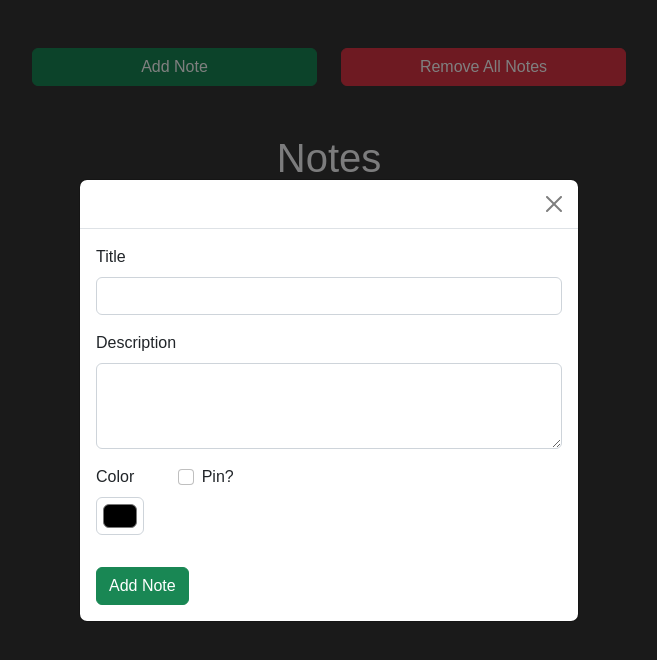
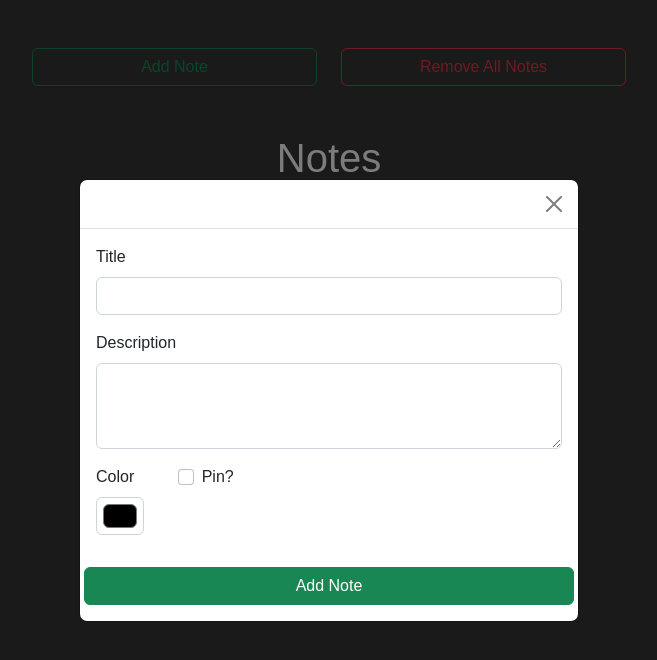
Before and after one commit to PatrykBaranek/notekeep-react, a React (Vite) app: page / in a window 1280 px wide. Both pictures are taken after a click on the button "Add Note". Shown: the top 660 px of the page, without its empty margins (311-968 px from the left). Built offline with nearby package versions, Linux system fonts and the light colour scheme.

Commit message:
add re-render functionality but still don't work

```diff
--- a/package.json
+++ b/package.json
@@ -1,4 +1,5 @@
 {
+  "homepage": "https://patrykbaranek.github.io/notekeep-react/",
   "name": "notekeep-react-ts-project",
   "private": true,
   "version": "0.0.0",
--- a/src/App.tsx
+++ b/src/App.tsx
@@ -1,4 +1,4 @@
-import { useState } from 'react';
+import { useEffect, useState } from 'react';
 import Container from 'react-bootstrap/Container';
 import Row from 'react-bootstrap/Row';
 import Button from 'react-bootstrap/esm/Button';
@@ -18,10 +18,10 @@ const App = () => {
     <>
       <Container className="mt-5">
         <Row className="d-flex justify-content-center gap-4">
-          <Button className="col-3" variant="success" onClick={handleOpenForm}>
+          <Button className="col-3" variant="outline-success" onClick={handleOpenForm}>
             Add Note
           </Button>
-          <Button className="col-3" variant="danger" onClick={handleRemoveAllNotes}>
+          <Button className="col-3" variant="outline-danger" onClick={handleRemoveAllNotes}>
             Remove All Notes
           </Button>
           {openNewNoteForm && (
--- a/src/components/AddNoteForm/AddNoteForm.tsx
+++ b/src/components/AddNoteForm/AddNoteForm.tsx
@@ -60,10 +60,11 @@ export const AddNoteForm = ({ handleCloseForm }: AddNoteFormProps) => {
           <Form.Check ref={pinRef} type="checkbox" label={'Pin?'} />
         </Form.Group>
       </Row>
-
-      <Button variant="success" type="submit">
-        Add Note
-      </Button>
+      <Row>
+        <Button variant="success" type="submit">
+          Add Note
+        </Button>
+      </Row>
     </Form>
   );
 };
--- a/src/components/NoteDetails/NoteDetails.tsx
+++ b/src/components/NoteDetails/NoteDetails.tsx
@@ -1,4 +1,4 @@
-import { Container, Row } from 'react-bootstrap';
+import { Button, Container, Row } from 'react-bootstrap';
 import { useNotes } from '../../hooks/useNotes';
 
 interface NoteDetailsProps {
@@ -13,11 +13,14 @@ export const NoteDetails: React.FC<NoteDetailsProps> = ({ noteId }) => {
   return (
     <Container className="text-dark">
       <Row>
-        <h1 className="text-center">{noteDetails?.title}</h1>
+        <h2 className="text-center">{noteDetails?.title}</h2>
       </Row>
       <Row>
         <p>{noteDetails?.description}</p>
       </Row>
+      <Row>
+        <Button variant="warning">Edit Note</Button>
+      </Row>
     </Container>
   );
 };
--- a/src/components/Notes/Notes.tsx
+++ b/src/components/Notes/Notes.tsx
@@ -1,6 +1,6 @@
 import { Card, Col, Container, Row } from 'react-bootstrap';
 import { INote } from '../../model/Note';
-import { useState } from 'react';
+import { useEffect, useState } from 'react';
 import { ModalComponent } from '../ModalComponent/ModalComponent';
 import { NoteDetails } from '../NoteDetails/NoteDetails';
 
@@ -17,6 +17,8 @@ export const Notes = ({ notes }: NotesProps) => {
     setNoteId(noteId);
   };
   const handleCloseDetails = () => setOpenDetails(false);
+
+  useEffect(() => {}, [notes]);
 
   return (
     <>
--- a/src/hooks/useNotes.ts
+++ b/src/hooks/useNotes.ts
@@ -4,18 +4,16 @@ import NoteList from '../model/NoteList';
 
 export const useNotes = () => {
   const noteList = NoteList.instance;
-  const [notes, setNotes] = useState<INote[]>(noteList.getNotes());
-
-  const notesMemo = useMemo(() => {
-    return notes;
-  }, [notes]);
+  const [notes, setNotes] = useState<INote[]>([...noteList.getNotes()]);
 
   useEffect(() => {
-    console.log(notesMemo);
-  }, [notesMemo]);
+    saveStateNotes();
+  }, [noteList.getNotes]);
 
   const saveStateNotes = () => {
-    setNotes(noteList.getNotes());
+    console.log('notes localhost', noteList.getNotes());
+    setNotes([...noteList.getNotes()]);
+    console.log('notes state', notes);
   };
 
   const handleRemoveAllNotes = () => {
@@ -39,7 +37,7 @@ export const useNotes = () => {
   };
 
   return {
-    notes: notesMemo,
+    notes,
     handleRemoveAllNotes,
     handleRemoveNote,
     handleUpdateNote,
```
